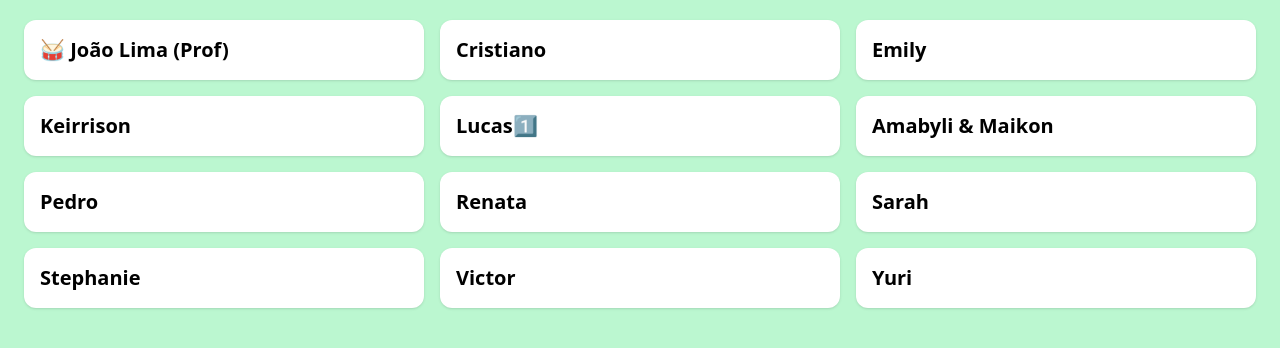
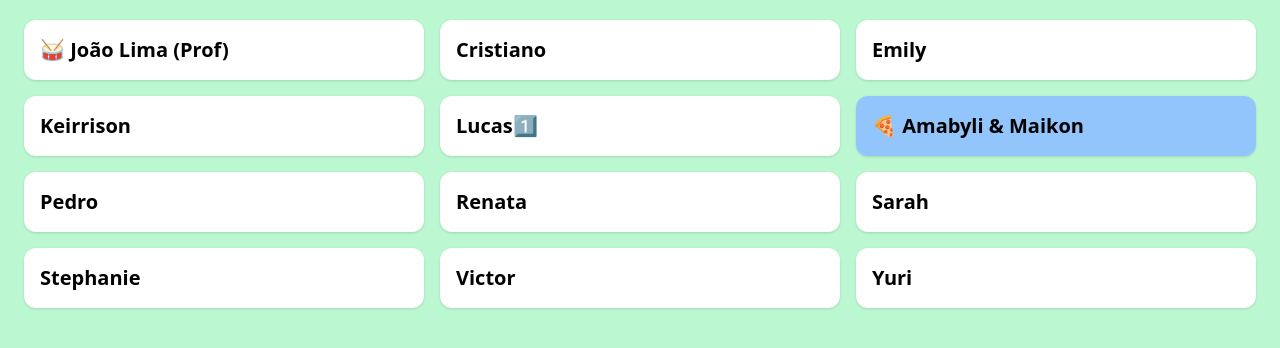
Before and after one commit to JoaoVLima/informatica2025, a plain HTML site: page index.html in a window 1280 px wide. Shown: the part 64-412 px from the top of the page. Drawn offline with nearby package versions, Linux system fonts and the light colour scheme.

Commit message:
cor e emoji

```diff
--- a/index.html
+++ b/index.html
@@ -26,8 +26,8 @@
     <a href="alunos/lucas.1.html" class="block bg-white p-4 rounded-xl shadow hover:shadow-lg transition">
       <h2 class="text-xl font-semibold">Lucas1️⃣</h2>
     </a>
-    <a href="alunos/maikon.html" class="block bg-white p-4 rounded-xl shadow hover:shadow-lg transition">
-      <h2 class="text-xl font-semibold">Amabyli & Maikon</h2>
+    <a href="alunos/maikon.html" class="block bg-blue-300 p-4 rounded-xl shadow hover:shadow-lg transition">
+      <h2 class="text-xl font-semibold">🍕 Amabyli & Maikon</h2>
     </a>
     <a href="alunos/pedro.html" class="block bg-white p-4 rounded-xl shadow hover:shadow-lg transition">
       <h2 class="text-xl font-semibold">Pedro</h2>
```
